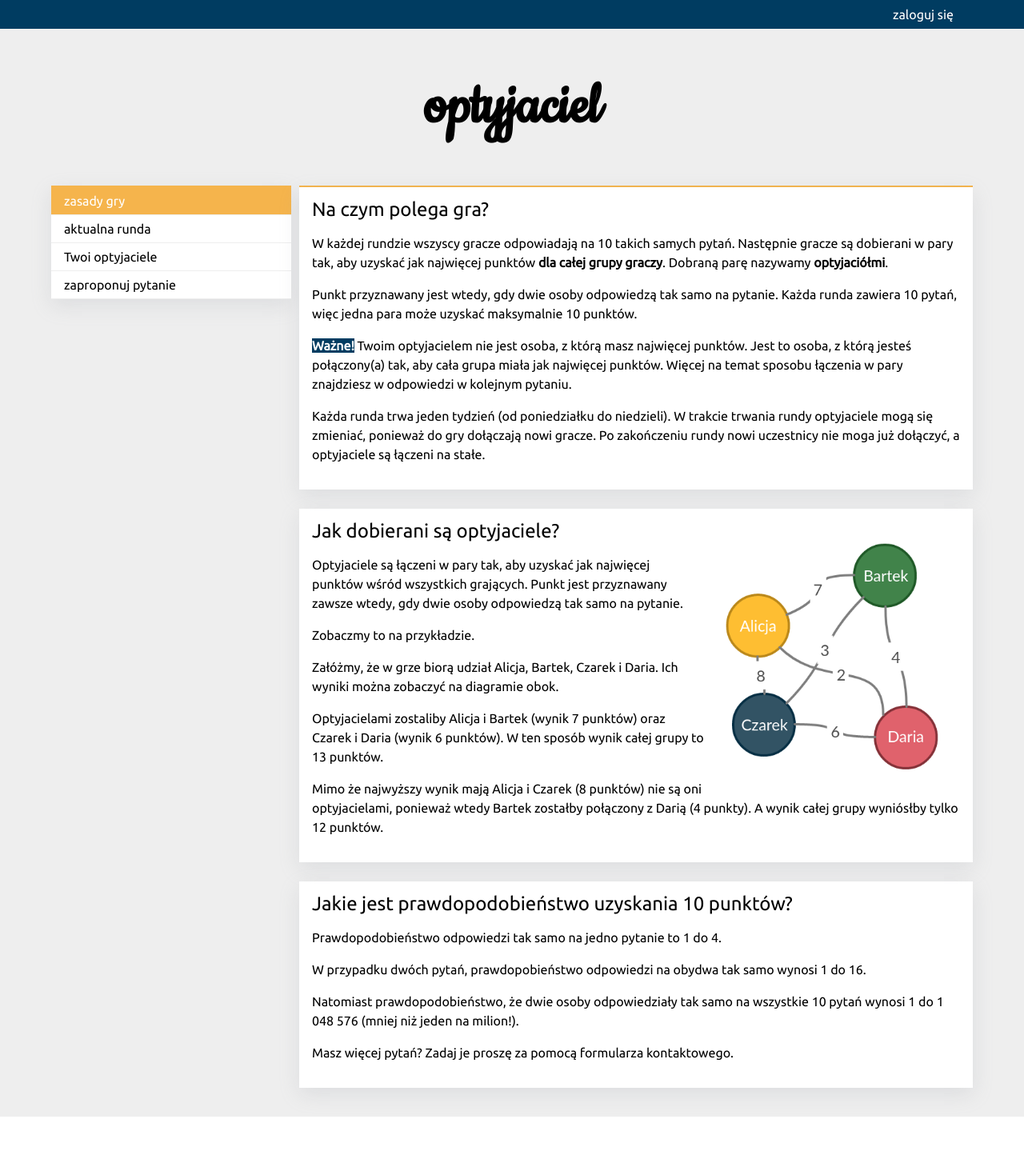
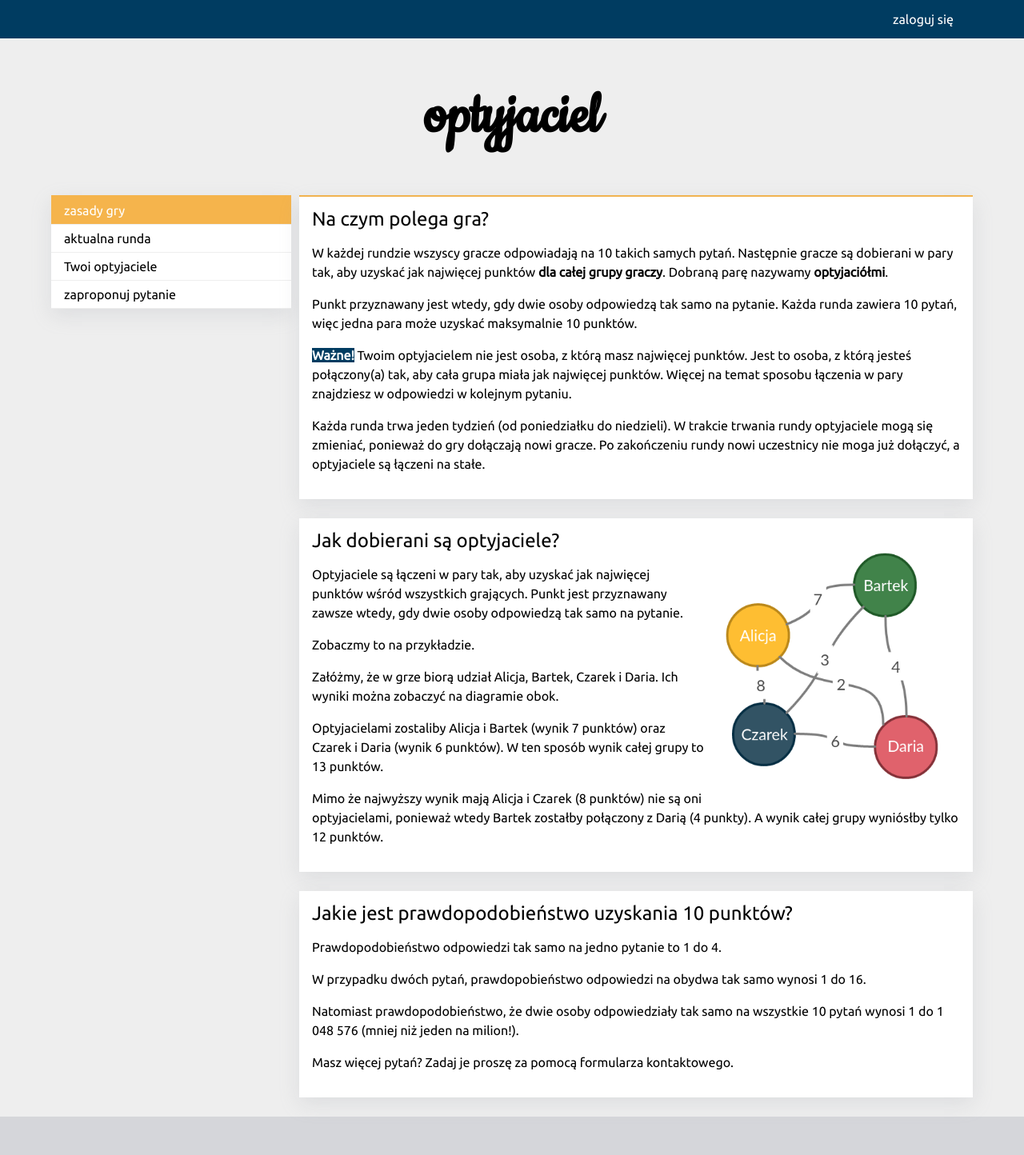
Before and after one commit to zchmielewska/optyjaciel, a Django app: page / in a window 1280 px wide. Shown: the whole page at 80% size. Before the commit the page ends 1396 px from the top, so only its background shows below. Run offline with Django 3.2, Linux system fonts and the light colour scheme.

Commit message:
freeze requirements

```diff
--- a/game/static/css/base.css
+++ b/game/static/css/base.css
@@ -1,22 +1,43 @@
 /*
     orange: rgba(245, 180, 76, 1);
-    blue: #003c61;
+    blue: #003c61; rgba(0, 60, 97, 1);
 */
 
 * { box-sizing: border-box; }
-a {color: inherit; text-decoration: none; }
+a { color: inherit; text-decoration: none; }
+
+html {
+    height: 100%;
+    margin: 0;
+}
 
 body {
+    height: 100%;
+    margin: 0;
     font-family: Ubuntu, sans-serif;
-    margin: 0;
     background-color: #eee;
     overflow-y : scroll;
+}
+
+/* wrapper and push are used to make footer sticky */
+.wrapper {
+    min-height: 100%;
+    margin-bottom: -48px;
+}
+
+.footer, .push {
+    height: 48px;
+}
+
+.footer {
+    background-color: rgba(0, 60, 97, 0.7);
+    background-color: #d5d6da;
 }
 
 .top-bar {
     background-color: #003c61;
     color: #fff;
-    line-height: 36px;
+    line-height: 48px;
 }
 
 .top-bar-container {
@@ -34,6 +55,7 @@ body {
 
 /* Container embraces menu and content */
 .container {
+    min-height: 100%;
     width: 90%;
     margin: 0 auto;
     display: flex;
@@ -83,10 +105,6 @@ body {
     margin-bottom: 24px;
     overflow: hidden;
     box-shadow: rgba(149, 157, 165, 0.2) 0px 8px 24px;
-}
-
-.footer {
-    margin-top: 12px;
 }
 
 .big-orange-button {
--- a/game/templates/base.html
+++ b/game/templates/base.html
@@ -13,6 +13,7 @@
     <title>optyjaciel | optymalny przyjaciel</title>
 </head>
 <body>
+    <div class="wrapper">
         <div class="top-bar">
             <div class="top-bar-container">
                 {% if request.user.username %}
@@ -47,6 +48,9 @@
             </div>
         </div>
 
+        <div class="push"></div>
+    </div>
     <div class="footer"></div>
+
 </body>
 </html>
```
Also changed, not shown: requirements.txt (added, +18 -0 lines). Lines whose indentation alone changed are shown as unchanged.
